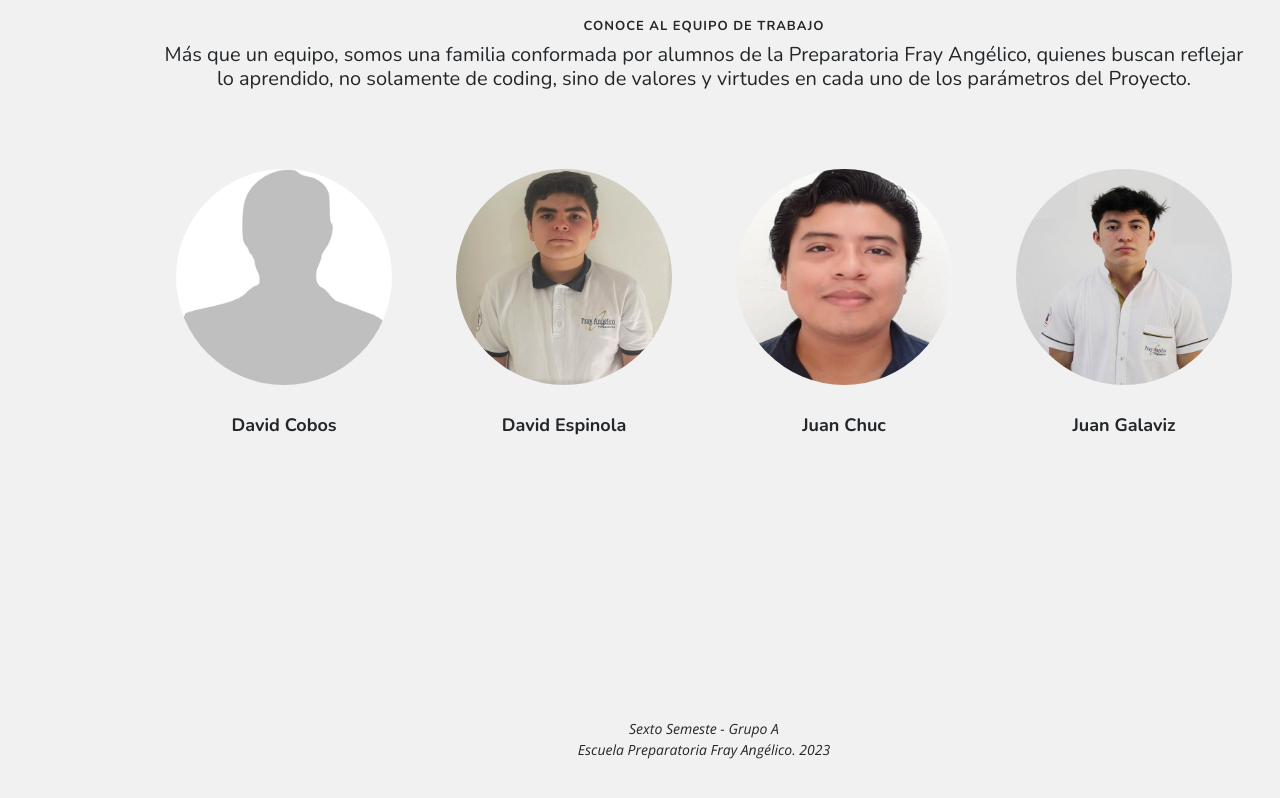
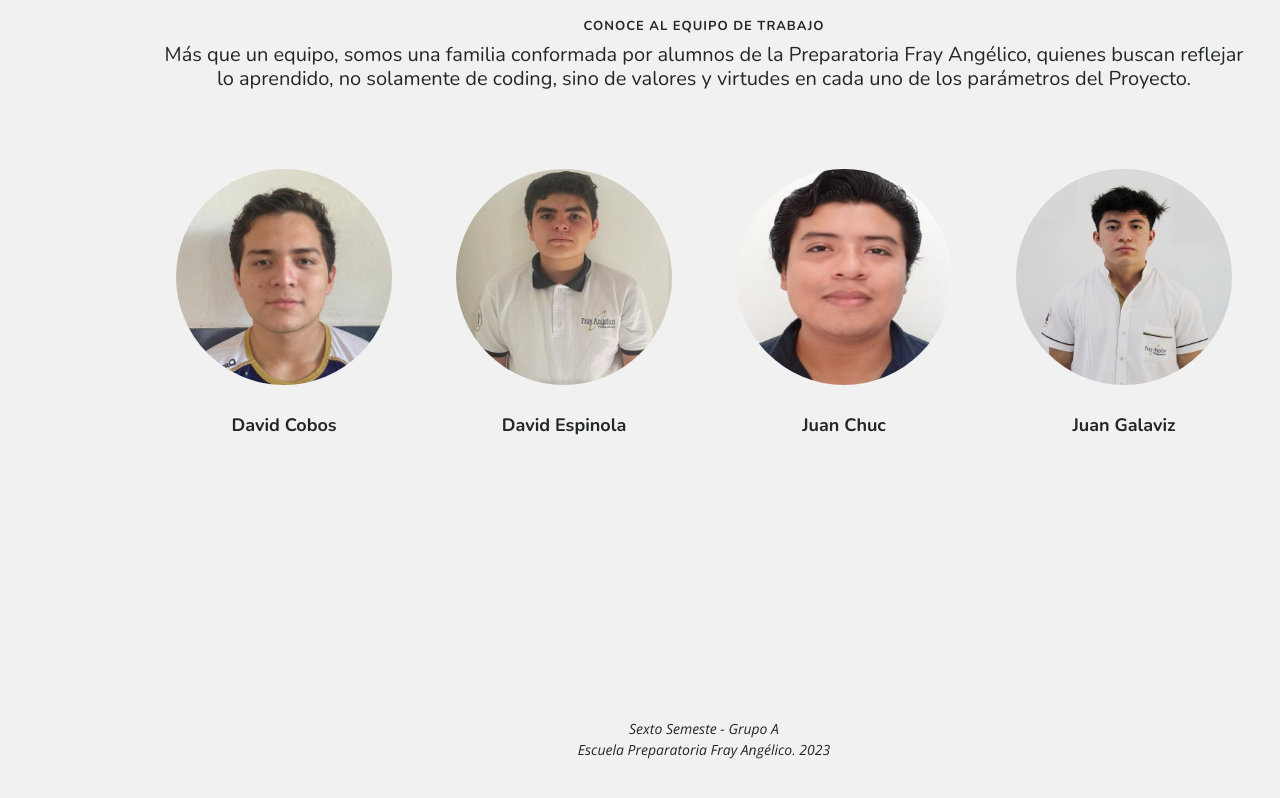
Before and after one commit to VictorLavalle/Space-Invaders, a plain HTML site: page index.html in a window 1280 px wide. Shown: the part 2030-2828 px from the top of the page. Drawn offline with nearby package versions, Linux system fonts and the light colour scheme.

Commit message:
🐛 Change picture of David
WIP

```diff
--- a/index.html
+++ b/index.html
@@ -316,7 +316,7 @@
           <div class="row">
             <div class="col-lg-3 col-md-6 d-flex align-items-stretch">
               <div class="member">
-                <img src="assets/img/team/dummy_person.webp" alt="" />
+                <img src="assets/img/team/david-cob.jpg" alt="" />
                 <h4>David Cobos</h4>
               </div>
             </div>
```
Also changed, not shown: assets/img/team/david-cob.jpg (added), assets/img/team/dummy_person.webp (deleted).
